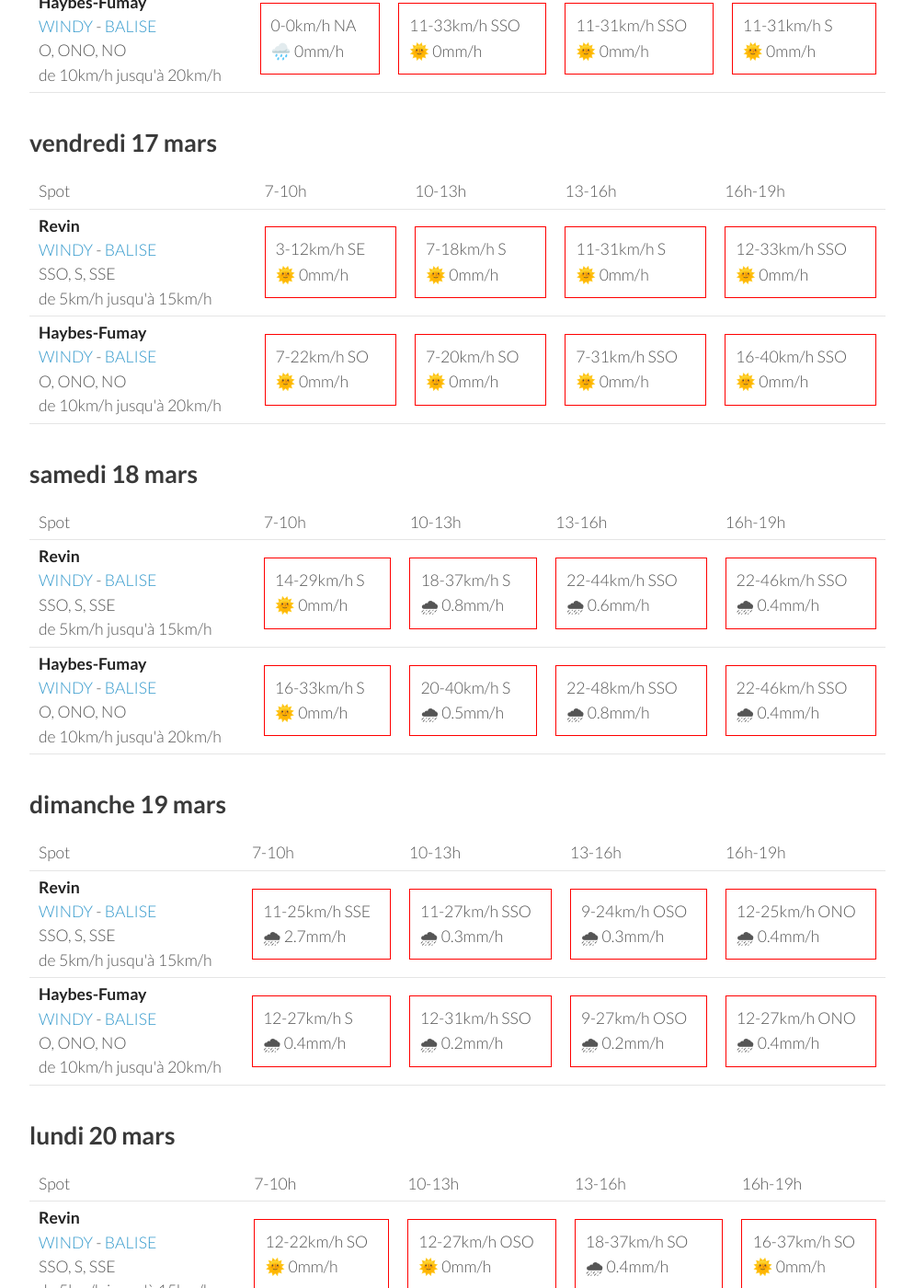
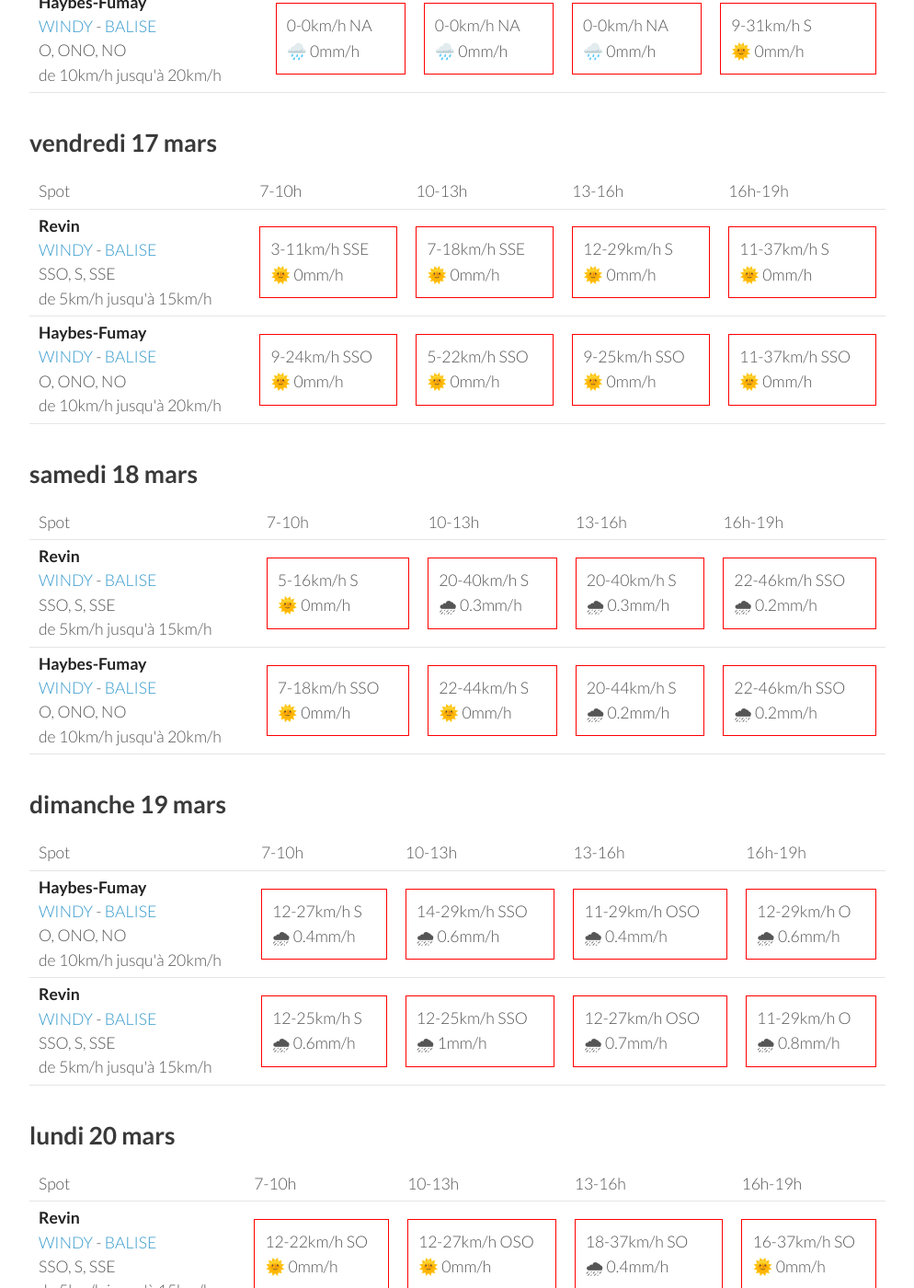
Before and after one commit to parapente-dans-le-nord/parapente-dans-le-nord.github.io, a Jekyll site: the page built from ardennes.markdown, in a window 1280 px wide and 1400 px high, scrolled down 499 px. Shown: the whole window at 92% size, without its empty margins (26-1020 px from the left). Built offline with Jekyll 4.4.1, drawn with Linux system fonts in a browser that asks for light colours; some of the changed text lies outside the part shown.

Commit message:
update index.markdown

```diff
--- a/ardennes.markdown
+++ b/ardennes.markdown
@@ -25,18 +25,18 @@ page mise à jour le jeudi 16 mars 13:10
         <td><strong>Revin</strong><br><a href="https://windy.com/49.948/4.625?49.543,4.625,8">WINDY</a> - <span class=""><a href="http://www.balisemeteo.com/balise.php?idBalise=5019">BALISE</a> </span><br> <span class="vent-favorable">SSO, S, SSE</span><br><span class="force-vent">de 5km/h jusqu'à 15km/h</span> </td>
 
             <td><div class="not-flyable"><p>0-0km/h NA</p><p>🌧️ 0mm/h</p></div></td>
-            <td><div class="not-flyable"><p>12-29km/h S</p><p>🌞 0mm/h</p></div></td>
-            <td><div class="not-flyable"><p>12-31km/h SSE</p><p>🌞 0mm/h</p></div></td>
-            <td><div class="not-flyable"><p>12-33km/h SSE</p><p>🌞 0mm/h</p></div></td>
+            <td><div class="not-flyable"><p>0-0km/h NA</p><p>🌧️ 0mm/h</p></div></td>
+            <td><div class="not-flyable"><p>0-0km/h NA</p><p>🌧️ 0mm/h</p></div></td>
+            <td><div class="not-flyable"><p>12-35km/h SSE</p><p>🌞 0mm/h</p></div></td>
 
     </tr>
 <tr>
         <td><strong>Haybes-Fumay</strong><br><a href="https://windy.com/49.998/4.715?49.913,4.738,10">WINDY</a> - <span class=""><a href="http://www.balisemeteo.com/balise.php?idBalise=104">BALISE</a> </span><br> <span class="vent-favorable">O, ONO, NO</span><br><span class="force-vent">de 10km/h jusqu'à 20km/h</span> </td>
 
             <td><div class="not-flyable"><p>0-0km/h NA</p><p>🌧️ 0mm/h</p></div></td>
-            <td><div class="not-flyable"><p>11-33km/h SSO</p><p>🌞 0mm/h</p></div></td>
-            <td><div class="not-flyable"><p>11-31km/h SSO</p><p>🌞 0mm/h</p></div></td>
-            <td><div class="not-flyable"><p>11-31km/h S</p><p>🌞 0mm/h</p></div></td>
+            <td><div class="not-flyable"><p>0-0km/h NA</p><p>🌧️ 0mm/h</p></div></td>
+            <td><div class="not-flyable"><p>0-0km/h NA</p><p>🌧️ 0mm/h</p></div></td>
+            <td><div class="not-flyable"><p>9-31km/h S</p><p>🌞 0mm/h</p></div></td>
 
     </tr>
 
@@ -58,20 +58,20 @@ page mise à jour le jeudi 16 mars 13:10
 <tr>
         <td><strong>Revin</strong><br><a href="https://windy.com/49.948/4.625?49.543,4.625,8">WINDY</a> - <span class=""><a href="http://www.balisemeteo.com/balise.php?idBalise=5019">BALISE</a> </span><br> <span class="vent-favorable">SSO, S, SSE</span><br><span class="force-vent">de 5km/h jusqu'à 15km/h</span> </td>
 
-            <td><div class="not-flyable"><p>3-12km/h SE</p><p>🌞 0mm/h</p></div></td>
-            <td><div class="not-flyable"><p>7-18km/h S</p><p>🌞 0mm/h</p></div></td>
-            <td><div class="not-flyable"><p>11-31km/h S</p><p>🌞 0mm/h</p></div></td>
-            <td><div class="not-flyable"><p>12-33km/h SSO</p><p>🌞 0mm/h</p></div></td>
+            <td><div class="not-flyable"><p>3-11km/h SSE</p><p>🌞 0mm/h</p></div></td>
+            <td><div class="not-flyable"><p>7-18km/h SSE</p><p>🌞 0mm/h</p></div></td>
+            <td><div class="not-flyable"><p>12-29km/h S</p><p>🌞 0mm/h</p></div></td>
+            <td><div class="not-flyable"><p>11-37km/h S</p><p>🌞 0mm/h</p></div></td>
 
 
     </tr>
 <tr>
         <td><strong>Haybes-Fumay</strong><br><a href="https://windy.com/49.998/4.715?49.913,4.738,10">WINDY</a> - <span class=""><a href="http://www.balisemeteo.com/balise.php?idBalise=104">BALISE</a> </span><br> <span class="vent-favorable">O, ONO, NO</span><br><span class="force-vent">de 10km/h jusqu'à 20km/h</span> </td>
 
-            <td><div class="not-flyable"><p>7-22km/h SO</p><p>🌞 0mm/h</p></div></td>
-            <td><div class="not-flyable"><p>7-20km/h SO</p><p>🌞 0mm/h</p></div></td>
-            <td><div class="not-flyable"><p>7-31km/h SSO</p><p>🌞 0mm/h</p></div></td>
-            <td><div class="not-flyable"><p>16-40km/h SSO</p><p>🌞 0mm/h</p></div></td>
+            <td><div class="not-flyable"><p>9-24km/h SSO</p><p>🌞 0mm/h</p></div></td>
+            <td><div class="not-flyable"><p>5-22km/h SSO</p><p>🌞 0mm/h</p></div></td>
+            <td><div class="not-flyable"><p>9-25km/h SSO</p><p>🌞 0mm/h</p></div></td>
+            <td><div class="not-flyable"><p>11-37km/h SSO</p><p>🌞 0mm/h</p></div></td>
 
 
     </tr>
@@ -94,20 +94,20 @@ page mise à jour le jeudi 16 mars 13:10
 <tr>
         <td><strong>Revin</strong><br><a href="https://windy.com/49.948/4.625?49.543,4.625,8">WINDY</a> - <span class=""><a href="http://www.balisemeteo.com/balise.php?idBalise=5019">BALISE</a> </span><br> <span class="vent-favorable">SSO, S, SSE</span><br><span class="force-vent">de 5km/h jusqu'à 15km/h</span> </td>
 
-            <td><div class="not-flyable"><p>14-29km/h S</p><p>🌞 0mm/h</p></div></td>
-            <td><div class="not-flyable"><p>18-37km/h S</p><p>🌧 0.8mm/h</p></div></td>
-            <td><div class="not-flyable"><p>22-44km/h SSO</p><p>🌧 0.6mm/h</p></div></td>
-            <td><div class="not-flyable"><p>22-46km/h SSO</p><p>🌧 0.4mm/h</p></div></td>
+            <td><div class="not-flyable"><p>5-16km/h S</p><p>🌞 0mm/h</p></div></td>
+            <td><div class="not-flyable"><p>20-40km/h S</p><p>🌧 0.3mm/h</p></div></td>
+            <td><div class="not-flyable"><p>20-40km/h S</p><p>🌧 0.3mm/h</p></div></td>
+            <td><div class="not-flyable"><p>22-46km/h SSO</p><p>🌧 0.2mm/h</p></div></td>
 
 
     </tr>
 <tr>
         <td><strong>Haybes-Fumay</strong><br><a href="https://windy.com/49.998/4.715?49.913,4.738,10">WINDY</a> - <span class=""><a href="http://www.balisemeteo.com/balise.php?idBalise=104">BALISE</a> </span><br> <span class="vent-favorable">O, ONO, NO</span><br><span class="force-vent">de 10km/h jusqu'à 20km/h</span> </td>
 
-            <td><div class="not-flyable"><p>16-33km/h S</p><p>🌞 0mm/h</p></div></td>
-            <td><div class="not-flyable"><p>20-40km/h S</p><p>🌧 0.5mm/h</p></div></td>
-            <td><div class="not-flyable"><p>22-48km/h SSO</p><p>🌧 0.8mm/h</p></div></td>
-            <td><div class="not-flyable"><p>22-46km/h SSO</p><p>🌧 0.4mm/h</p></div></td>
+            <td><div class="not-flyable"><p>7-18km/h SSO</p><p>🌞 0mm/h</p></div></td>
+            <td><div class="not-flyable"><p>22-44km/h S</p><p>🌞 0mm/h</p></div></td>
+            <td><div class="not-flyable"><p>20-44km/h S</p><p>🌧 0.2mm/h</p></div></td>
+            <td><div class="not-flyable"><p>22-46km/h SSO</p><p>🌧 0.2mm/h</p></div></td>
 
 
     </tr>
@@ -128,22 +128,22 @@ page mise à jour le jeudi 16 mars 13:10
       <td>16h-19h</td>
     </tr>
 <tr>
-        <td><strong>Revin</strong><br><a href="https://windy.com/49.948/4.625?49.543,4.625,8">WINDY</a> - <span class=""><a href="http://www.balisemeteo.com/balise.php?idBalise=5019">BALISE</a> </span><br> <span class="vent-favorable">SSO, S, SSE</span><br><span class="force-vent">de 5km/h jusqu'à 15km/h</span> </td>
+        <td><strong>Haybes-Fumay</strong><br><a href="https://windy.com/49.998/4.715?49.913,4.738,10">WINDY</a> - <span class=""><a href="http://www.balisemeteo.com/balise.php?idBalise=104">BALISE</a> </span><br> <span class="vent-favorable">O, ONO, NO</span><br><span class="force-vent">de 10km/h jusqu'à 20km/h</span> </td>
 
-            <td><div class="not-flyable"><p>11-25km/h SSE</p><p>🌧 2.7mm/h</p></div></td>
-            <td><div class="not-flyable"><p>11-27km/h SSO</p><p>🌧 0.3mm/h</p></div></td>
-            <td><div class="not-flyable"><p>9-24km/h OSO</p><p>🌧 0.3mm/h</p></div></td>
-            <td><div class="not-flyable"><p>12-25km/h ONO</p><p>🌧 0.4mm/h</p></div></td>
+            <td><div class="not-flyable"><p>12-27km/h S</p><p>🌧 0.4mm/h</p></div></td>
+            <td><div class="not-flyable"><p>14-29km/h SSO</p><p>🌧 0.6mm/h</p></div></td>
+            <td><div class="not-flyable"><p>11-29km/h OSO</p><p>🌧 0.4mm/h</p></div></td>
+            <td><div class="not-flyable"><p>12-29km/h O</p><p>🌧 0.6mm/h</p></div></td>
 
 
     </tr>
 <tr>
-        <td><strong>Haybes-Fumay</strong><br><a href="https://windy.com/49.998/4.715?49.913,4.738,10">WINDY</a> - <span class=""><a href="http://www.balisemeteo.com/balise.php?idBalise=104">BALISE</a> </span><br> <span class="vent-favorable">O, ONO, NO</span><br><span class="force-vent">de 10km/h jusqu'à 20km/h</span> </td>
+        <td><strong>Revin</strong><br><a href="https://windy.com/49.948/4.625?49.543,4.625,8">WINDY</a> - <span class=""><a href="http://www.balisemeteo.com/balise.php?idBalise=5019">BALISE</a> </span><br> <span class="vent-favorable">SSO, S, SSE</span><br><span class="force-vent">de 5km/h jusqu'à 15km/h</span> </td>
 
-            <td><div class="not-flyable"><p>12-27km/h S</p><p>🌧 0.4mm/h</p></div></td>
-            <td><div class="not-flyable"><p>12-31km/h SSO</p><p>🌧 0.2mm/h</p></div></td>
-            <td><div class="not-flyable"><p>9-27km/h OSO</p><p>🌧 0.2mm/h</p></div></td>
-            <td><div class="not-flyable"><p>12-27km/h ONO</p><p>🌧 0.4mm/h</p></div></td>
+            <td><div class="not-flyable"><p>12-25km/h S</p><p>🌧 0.6mm/h</p></div></td>
+            <td><div class="not-flyable"><p>12-25km/h SSO</p><p>🌧 1mm/h</p></div></td>
+            <td><div class="not-flyable"><p>12-27km/h OSO</p><p>🌧 0.7mm/h</p></div></td>
+            <td><div class="not-flyable"><p>11-29km/h O</p><p>🌧 0.8mm/h</p></div></td>
 
 
     </tr>
```
Also changed, not shown: other parts of ardennes.markdown (+1 -1 lines).
